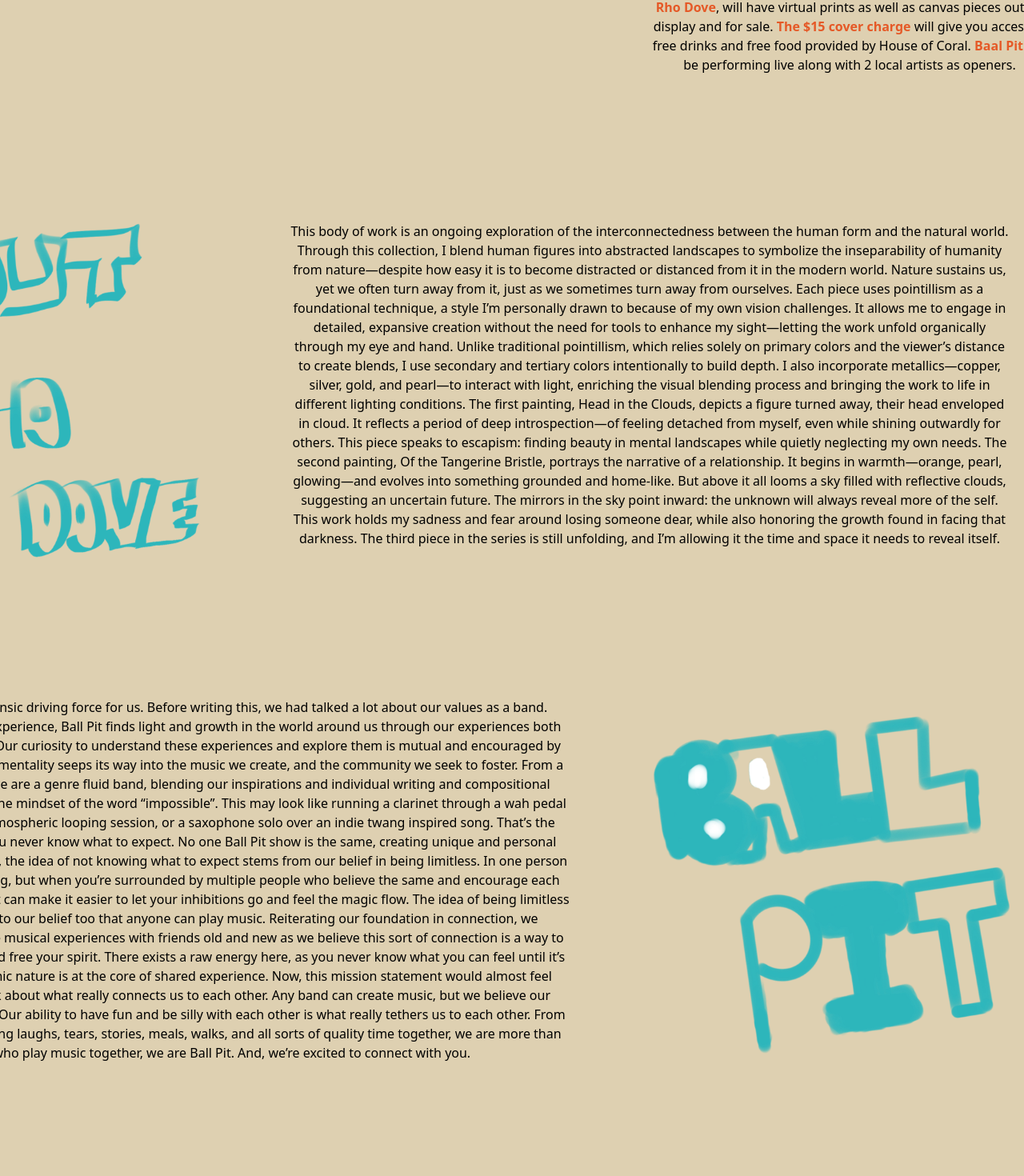
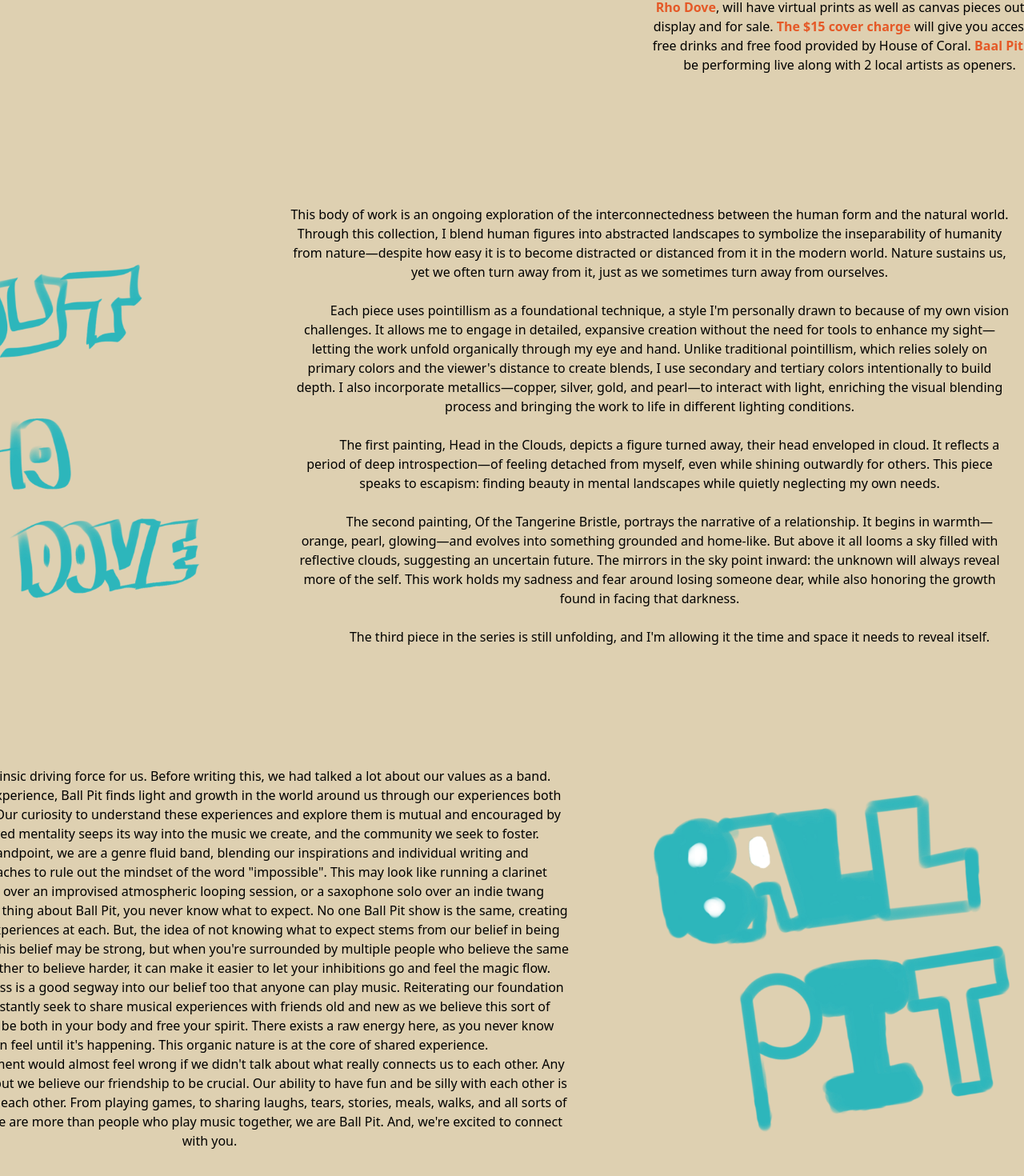
Before and after one commit to Benbrechter/Coral-Party, a React (Vite) app: page / in a window 1280 px wide. Shown: the part 626-2096 px from the top of the page at 80% size. Before the commit the page ends 2002 px from the top, so only its background shows below. Built offline with nearby package versions, Linux system fonts and the light colour scheme; a web font is replaced by a local one.

Commit message:
styling Finally

```diff
--- a/src/index.css
+++ b/src/index.css
@@ -122,10 +122,10 @@ button:focus-visible {
   height: 450px;
   margin-right: 100px;
 }
-.Rho p{
+.Rho-p{
   text-align: center;
   color: Black;
-  width: 900px
+  width: 900px;
 }
 .ball{
   width: 1500px;
@@ -138,7 +138,7 @@ button:focus-visible {
   height: 450px;
   margin-left: 100px;
 }
-.ball p{
+.ball-p{
   text-align: center;
   color: Black;
   width: 900px
@@ -320,7 +320,6 @@ button:focus-visible {
     font-size: 25px;
   }
   .time{
-    display: flex;
     width: 325px;
     position: absolute;
     left:25px;
@@ -338,7 +337,7 @@ button:focus-visible {
     height: 200px;
     margin-bottom: 100px;
   }
-  .Rho p{
+  .Rho-p{
     width: 350px;
     text-align: left;
   }
@@ -350,19 +349,16 @@ button:focus-visible {
   top: 380%;
   left: 1px;
  }
- .onload{
-  display: flex;
-  align-items: start;
- }
  .onload  img{
-  height: 300px;
+  height: 280px;
+  margin-left: -40px;
  }
   .ball img{
     height: 200px;
     margin-bottom: 100px;
     margin-left: 0px;
   }
-  .ball p{
+  .ball-p{
     width: 350px;
     text-align: left;
   }
--- a/src/pages/home.jsx
+++ b/src/pages/home.jsx
@@ -25,28 +25,34 @@ export default function Home(){
 
              <div className="Rho" >
                         <img src={picRho} alt="" />
-                        <p>This body of work is an ongoing exploration of the interconnectedness between the human form and the natural world. Through this collection, I blend human figures into abstracted landscapes to symbolize the inseparability of humanity from nature—despite how easy it is to become distracted or distanced from it in the modern world. Nature sustains us, yet we often turn away from it, just as we sometimes turn away from ourselves.
+                        <div style={{ whiteSpace: "pre-wrap" }} className="Rho-p">
+  {`This body of work is an ongoing exploration of the interconnectedness between the human form and the natural world. Through this collection, I blend human figures into abstracted landscapes to symbolize the inseparability of humanity from nature—despite how easy it is to become distracted or distanced from it in the modern world. Nature sustains us, yet we often turn away from it, just as we sometimes turn away from ourselves.
 
-            Each piece uses pointillism as a foundational technique, a style I’m personally drawn to because of my own vision challenges. It allows me to engage in detailed, expansive creation without the need for tools to enhance my sight—letting the work unfold organically through my eye and hand. Unlike traditional pointillism, which relies solely on primary colors and the viewer’s distance to create blends, I use secondary and tertiary colors intentionally to build depth. I also incorporate metallics—copper, silver, gold, and pearl—to interact with light, enriching the visual blending process and bringing the work to life in different lighting conditions.
+            Each piece uses pointillism as a foundational technique, a style I'm personally drawn to because of my own vision challenges. It allows me to engage in detailed, expansive creation without the need for tools to enhance my sight—letting the work unfold organically through my eye and hand. Unlike traditional pointillism, which relies solely on primary colors and the viewer's distance to create blends, I use secondary and tertiary colors intentionally to build depth. I also incorporate metallics—copper, silver, gold, and pearl—to interact with light, enriching the visual blending process and bringing the work to life in different lighting conditions.
 
             The first painting, Head in the Clouds, depicts a figure turned away, their head enveloped in cloud. It reflects a period of deep introspection—of feeling detached from myself, even while shining outwardly for others. This piece speaks to escapism: finding beauty in mental landscapes while quietly neglecting my own needs.
 
             The second painting, Of the Tangerine Bristle, portrays the narrative of a relationship. It begins in warmth—orange, pearl, glowing—and evolves into something grounded and home-like. But above it all looms a sky filled with reflective clouds, suggesting an uncertain future. The mirrors in the sky point inward: the unknown will always reveal more of the self. This work holds my sadness and fear around losing someone dear, while also honoring the growth found in facing that darkness.
 
-            The third piece in the series is still unfolding, and I’m allowing it the time and space it needs to reveal itself.
-
-            </p>
+            The third piece in the series is still unfolding, and I'm allowing it the time and space it needs to reveal itself.`}
+</div>
                     </div>
 
             <div className="ball">
-                <p>Connection is an intrinsic driving force for us. Before writing this, we had talked a lot about our values as a band. Rooted in the human experience, Ball Pit finds light and growth in the world around us through our experiences both shared and individual. Our curiosity to understand these experiences and explore them is mutual and encouraged by each other. This shared mentality seeps its way into the music we create, and the community we seek to foster.
-From a musical standpoint, we are a genre fluid band, blending our inspirations and individual writing and compositional approaches to rule out the mindset of the word “impossible”. This may look like running a clarinet through a wah pedal over an improvised atmospheric looping session, or a saxophone solo over an indie twang inspired song. That’s the thing about Ball Pit, you never know what to expect. No one Ball Pit show is the same, creating unique and personal experiences at each. But, the idea of not knowing what to expect stems from our belief in being limitless. In one person this belief may be strong, but when you’re surrounded by multiple people who believe the same and encourage each other to believe harder, it can make it easier to let your inhibitions go and feel the magic flow.
-The idea of being limitless is a good segway into our belief too that anyone can play music. Reiterating our foundation in connection, we constantly seek to share musical experiences with friends old and new as we believe this sort of connection is a way to be both in your body and free your spirit. There exists a raw energy here, as you never know what you can feel until it’s happening. This organic nature is at the core of shared experience.
-Now, this mission statement would almost feel wrong if we didn’t talk about what really connects us to each other. Any band can create music, but we believe our friendship to be crucial. Our ability to have fun and be silly with each other is what really tethers us to each other. From playing games, to sharing laughs, tears, stories, meals, walks, and all sorts of quality time together, we are more than people who play music together, we are Ball Pit. And, we’re excited to connect with you.
-</p>
+            <div style={{ whiteSpace: "pre-wrap" }} className="ball-p">
+  {`  Connection is an intrinsic driving force for us. Before writing this, we had talked a lot about our values as a band. Rooted in the human experience, Ball Pit finds light and growth in the world around us through our experiences both shared and individual. Our curiosity to understand these experiences and explore them is mutual and encouraged by each other. This shared mentality seeps its way into the music we create, and the community we seek to foster.
+From a musical standpoint, we are a genre fluid band, blending our inspirations and individual writing and compositional approaches to rule out the mindset of the word "impossible". This may look like running a clarinet through a wah pedal over an improvised atmospheric looping session, or a saxophone solo over an indie twang inspired song. That's the thing about Ball Pit, you never know what to expect. No one Ball Pit show is the same, creating unique and personal experiences at each. But, the idea of not knowing what to expect stems from our belief in being limitless. In one person this belief may be strong, but when you're surrounded by multiple people who believe the same and encourage each other to believe harder, it can make it easier to let your inhibitions go and feel the magic flow.
+The idea of being limitless is a good segway into our belief too that anyone can play music. Reiterating our foundation in connection, we constantly seek to share musical experiences with friends old and new as we believe this sort of connection is a way to be both in your body and free your spirit. There exists a raw energy here, as you never know what you can feel until it's happening. This organic nature is at the core of shared experience.
+Now, this mission statement would almost feel wrong if we didn't talk about what really connects us to each other. Any band can create music, but we believe our friendship to be crucial. Our ability to have fun and be silly with each other is what really tethers us to each other. From playing games, to sharing laughs, tears, stories, meals, walks, and all sorts of quality time together, we are more than people who play music together, we are Ball Pit. And, we're excited to connect with you.`}
+</div>
                 <img src={ball} alt="" />
 
             </div>
+            {/* <div >
+                <h1>Website written By Benjamin Brechter</h1>
+                <p>I also will be a member of this art exhibit. My creative abilities rely more on writing and filming but I will be present at the show!</p>
+                <h1>I built this website with react. The backend is being hosted by Render and the front end is hosted on AWS!</h1>
+            </div> */}
 
         </main>
 
```
